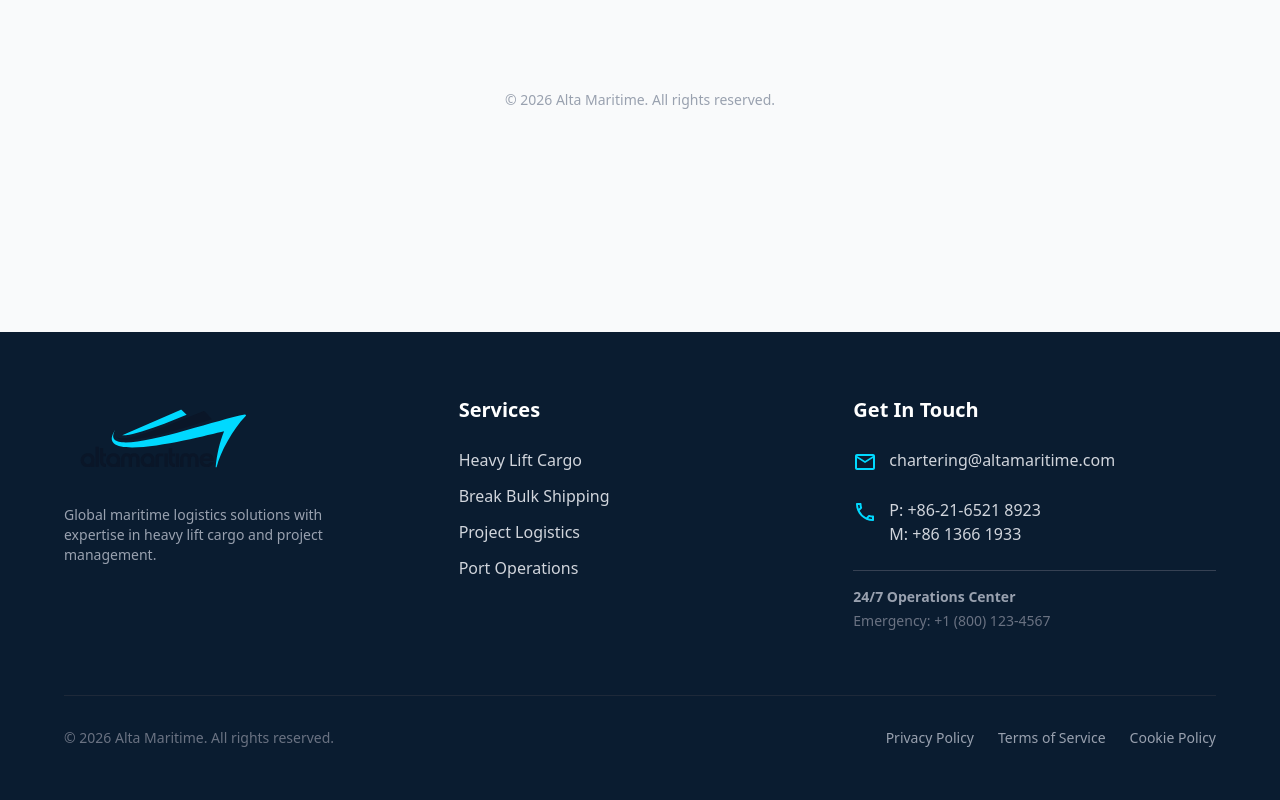
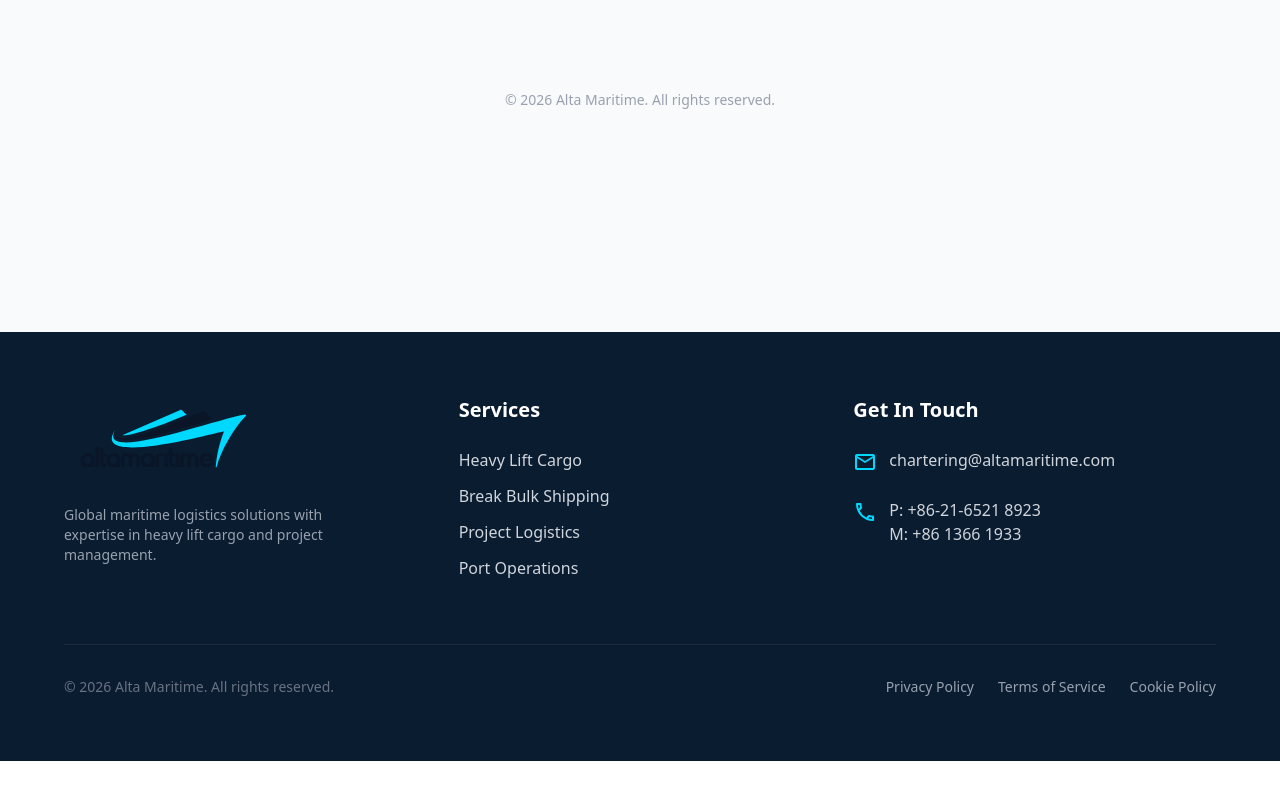
Before and after one commit to danad1821/digital_hub_final, a Next.js app: page / in a window 1280 px wide. Shown: the part 468-1268 px from the top of the page. After the commit the page ends 1229 px from the top, so only its background shows below. Built offline with nearby package versions, Linux system fonts and the light colour scheme.

Commit message:
locations have types

```diff
--- a/app/_components/Footer.tsx
+++ b/app/_components/Footer.tsx
@@ -53,7 +53,7 @@ export default function Footer() {
           <li key={link.name}>
             <Link
               href={link.href}
-              className={`text-gray-300 transition duration-150 ${hoverColor}`}
+              className={`text-gray-300 transition duration-150 `}
             >
               {link.name}
             </Link>
@@ -115,15 +115,6 @@ export default function Footer() {
                 M: +86 1366 1933
               </span>
             </Link>
-
-            <div className="pt-4 border-t border-gray-700">
-              <p className="text-sm font-semibold text-gray-400 mb-1">
-                24/7 Operations Center
-              </p>
-              <p className="text-sm text-gray-500">
-                Emergency: +1 (800) 123-4567
-              </p>
-            </div>
           </div>
         </div>
 
```
